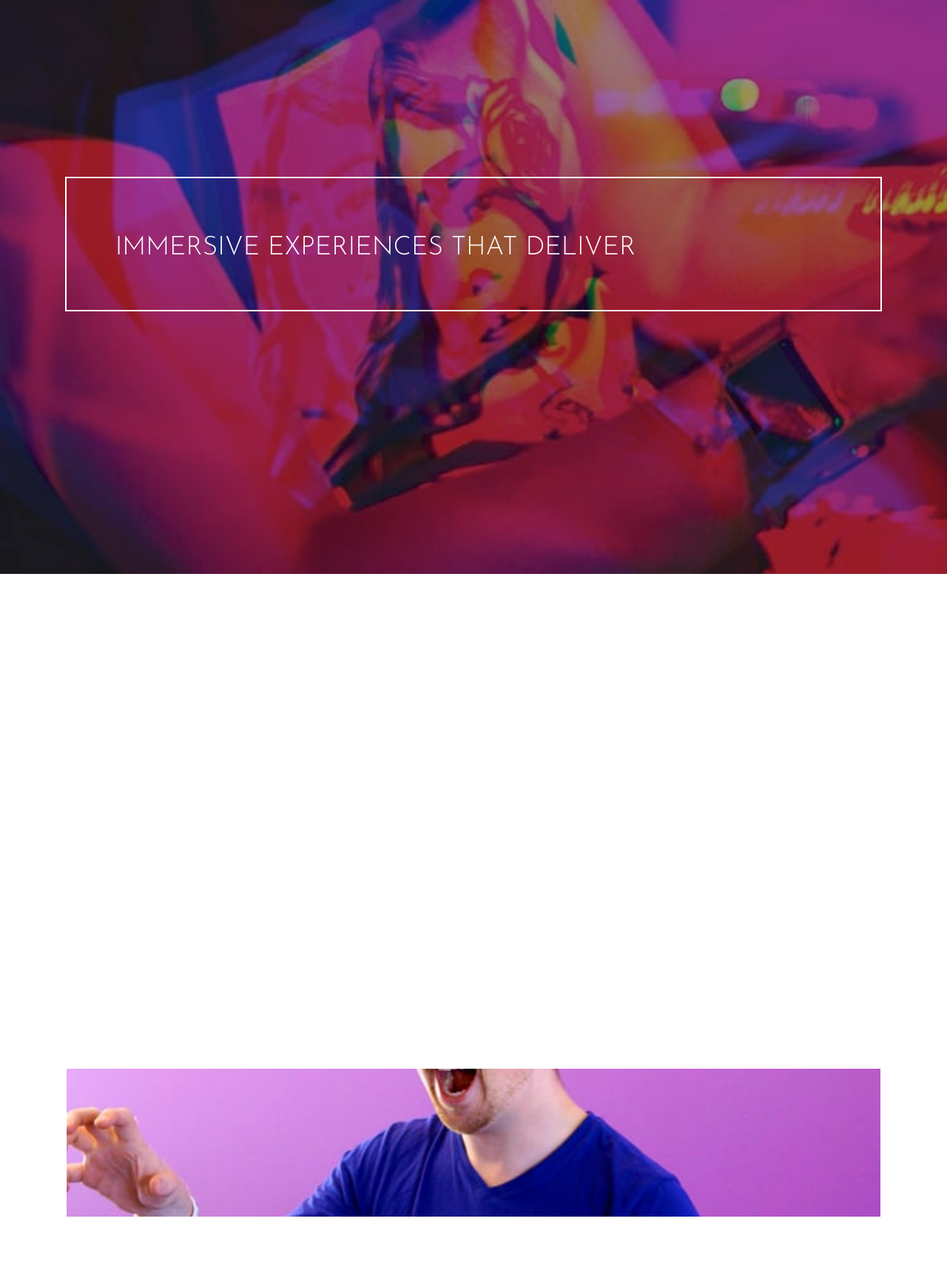
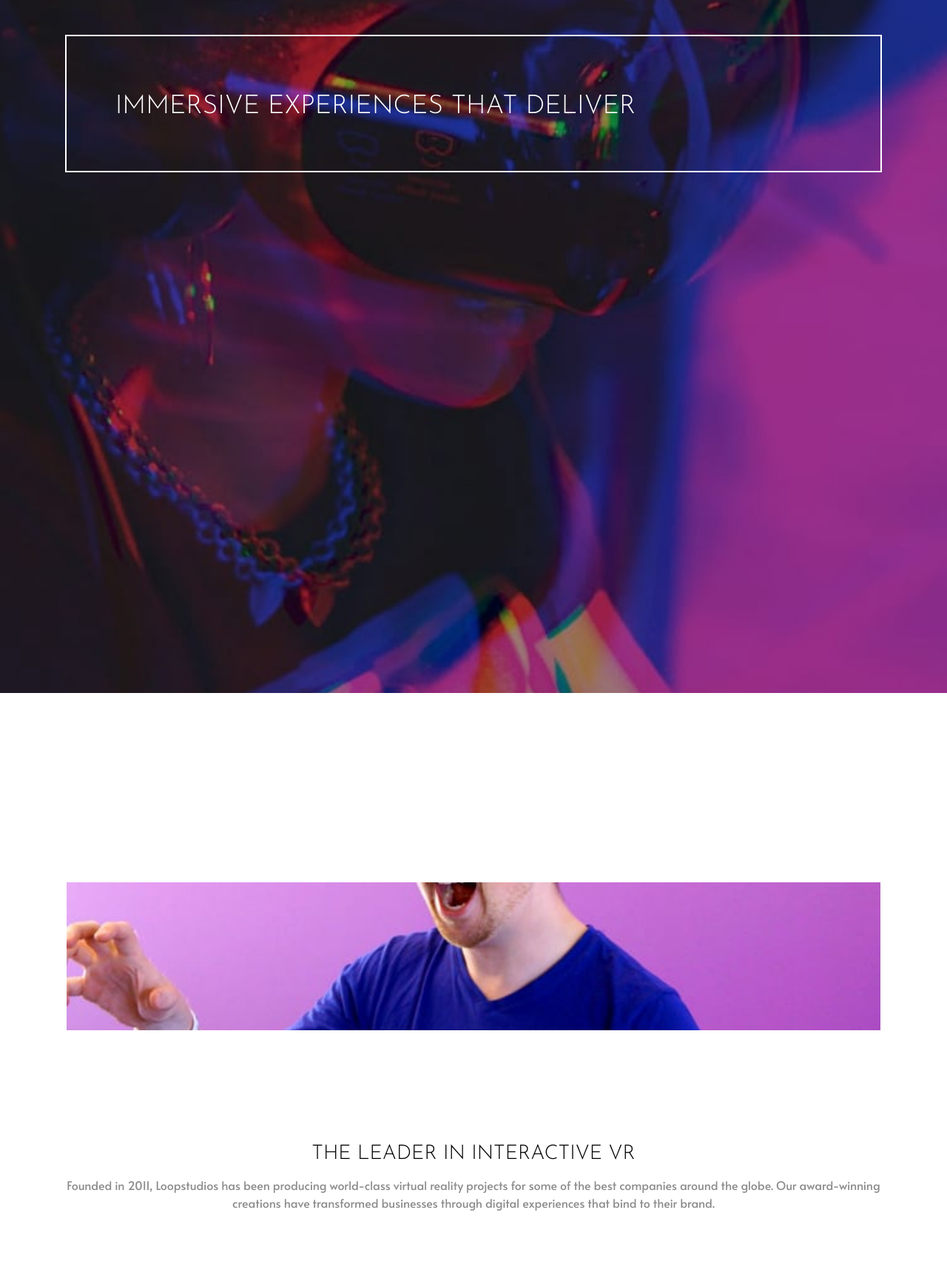
Before and after one commit to Alizzie/Challenge-6, a plain HTML site: page index.html in a window 1280 px wide. Shown: the part 395-2100 px from the top of the page at 74% size. Drawn offline with Linux system fonts and the light colour scheme.

Commit message:
Add files via upload

```diff
--- a/css/master.css
+++ b/css/master.css
@@ -28,11 +28,12 @@ h1, h2, h3 {
 h1 {
   font-size: 2.2rem;
   padding: 7% 6% 6%;
+  line-height: 1.1;
 }
 
 h2 {
   color: black;
-  font-size: 4rem;
+  font-size: 1.7rem;
   font-weight: 500;
 }
 
@@ -40,7 +41,7 @@ p {
   font-family: 'Alata', sans-serif;
   font-weight: 400;
   color: hsl(0, 0%, 55%);
-  font-size: 2.1rem;
+  font-size: 1rem;
   line-height: 1.5;
 }
 
@@ -64,13 +65,13 @@ li {
 .headerSection {
   background: no-repeat url("../images/mobile/image-hero.jpg");
   background-size: 100%;
-  background-position: 0 150%;
+  background-position: 0 20%;
   padding-bottom: 55%;
 }
 
 .heading {
   width: 86%;
-  margin: 40% auto 0;
+  margin: 25% auto 0;
   border: solid white 2px;
 }
 
@@ -118,7 +119,7 @@ li {
   left: 0;
   top: 0;
   z-index: -1;
-  padding: 46% 0 50%;
+  padding: 46% 0 39%;
 }
 
 .hidden {
@@ -133,7 +134,7 @@ li {
 /* First Section About Us Styling */
 
 .aboutUsSection {
-  margin: 25% auto;
+  margin: 20% auto;
   width: 86%;
   text-align: center;
 }
```
